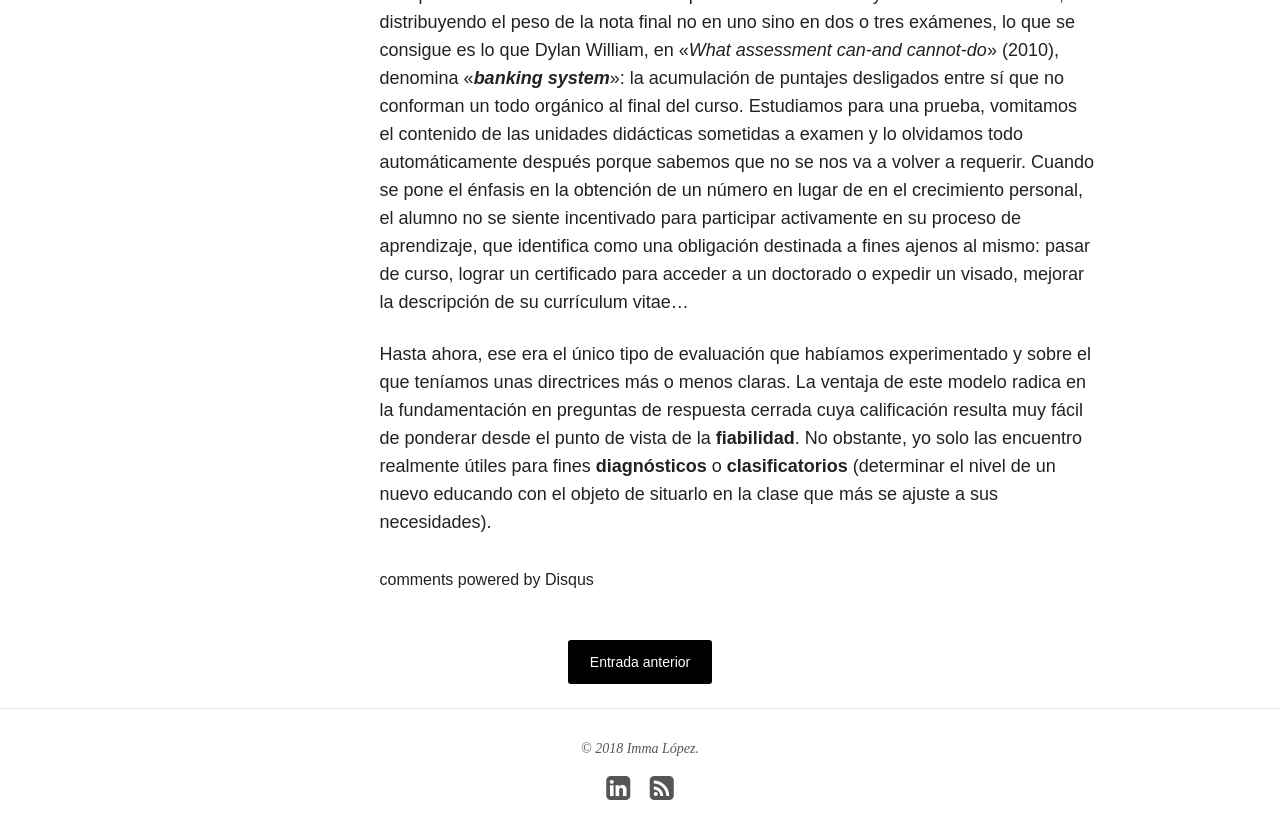
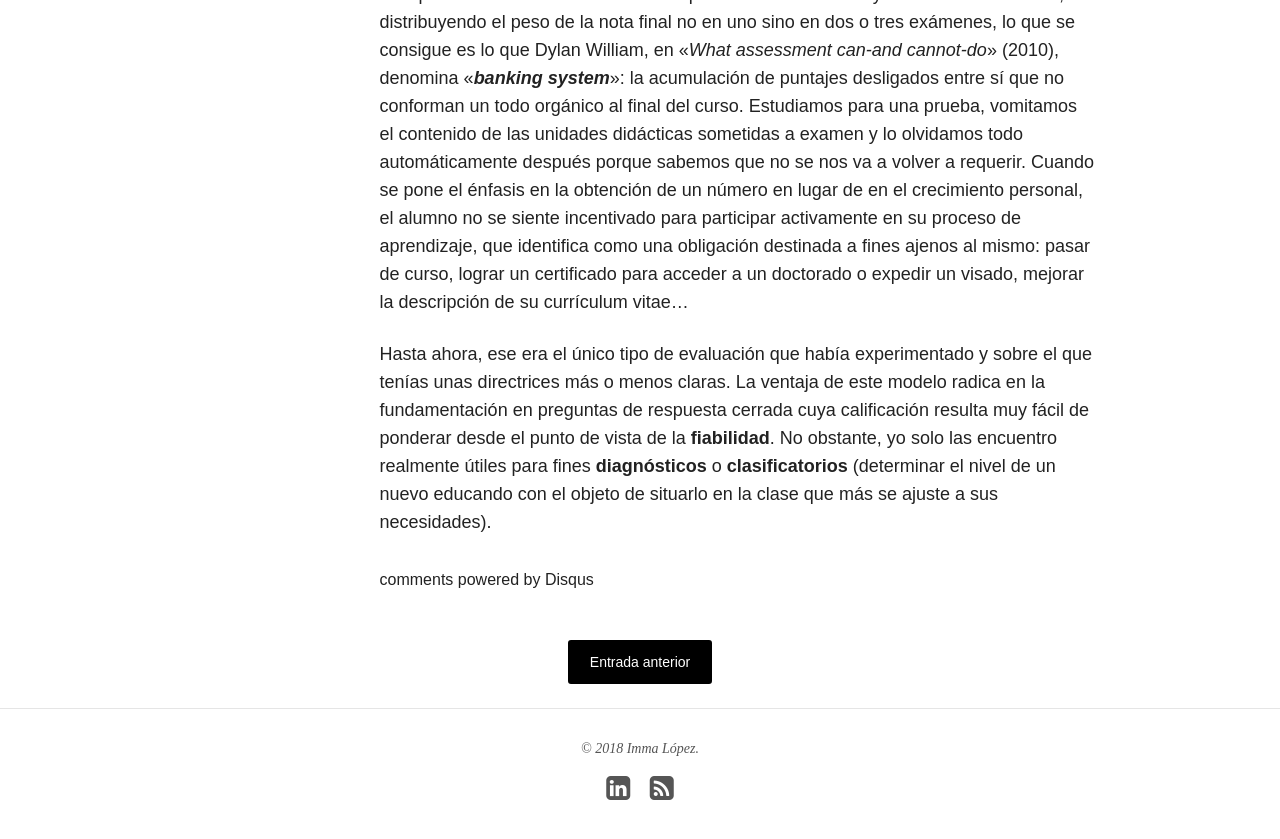
Before and after one commit to immalopez/immalopez.github.io, a Jekyll site: the page built from _posts/blog/2018-01-28-evaluacion-antes-y-despues.md, in a window 1280 px wide and 900 px high, scrolled down 3168 px. Shown: the top 839 px of the window. Built offline with Jekyll 4.4.1, drawn with Linux system fonts in a browser that asks for light colours; nearby versions of some CDN libraries; comment, search, counter and statistics services are not loaded.

Commit message:
Update 2018-01-28-evaluacion-antes-y-despues.md

```diff
--- a/_posts/blog/2018-01-28-evaluacion-antes-y-despues.md
+++ b/_posts/blog/2018-01-28-evaluacion-antes-y-despues.md
@@ -82,4 +82,4 @@ El campo de la evaluación, como tantos otros, tiene su propia _[Querelle des An
 
 Como puede intuirse a partir de una lectura superficial de las doce características aquí descritas para cada modo de evaluación, la sumativa, centrada en el **producto** de un momento determinado (el de la prueba), es la que impera en la enseñanza reglada de este país. Incluso en los casos en los que se intenta suavizar y acercar a la auténtica, distribuyendo el peso de la nota final no en uno sino en dos o tres exámenes, lo que se consigue es lo que Dylan William, en «_What assessment can-and cannot-do_» (2010), denomina «_**banking system**_»: la acumulación de puntajes desligados entre sí que no conforman un todo orgánico al final del curso. Estudiamos para una prueba, vomitamos el contenido de las unidades didácticas sometidas a examen y lo olvidamos todo automáticamente después porque sabemos que no se nos va a volver a requerir. Cuando se pone el énfasis en la obtención de un número en lugar de en el crecimiento personal, el alumno no se siente incentivado para participar activamente en su proceso de aprendizaje, que identifica como una obligación destinada a fines ajenos al mismo: pasar de curso, lograr un certificado para acceder a un doctorado o expedir un visado,  mejorar la descripción de su currículum vitae…
 
-Hasta ahora, ese era el único tipo de evaluación que habíamos experimentado y sobre el que teníamos unas directrices más o menos claras. La ventaja de este modelo radica en la fundamentación en preguntas de respuesta cerrada cuya calificación resulta muy fácil de ponderar desde el punto de vista de la **fiabilidad**. No obstante, yo solo las encuentro realmente útiles para fines **diagnósticos** o **clasificatorios** (determinar el nivel de un nuevo educando con el objeto de situarlo en la clase que más se ajuste a sus necesidades).
+Hasta ahora, ese era el único tipo de evaluación que había experimentado y sobre el que tenías unas directrices más o menos claras. La ventaja de este modelo radica en la fundamentación en preguntas de respuesta cerrada cuya calificación resulta muy fácil de ponderar desde el punto de vista de la **fiabilidad**. No obstante, yo solo las encuentro realmente útiles para fines **diagnósticos** o **clasificatorios** (determinar el nivel de un nuevo educando con el objeto de situarlo en la clase que más se ajuste a sus necesidades).
```
